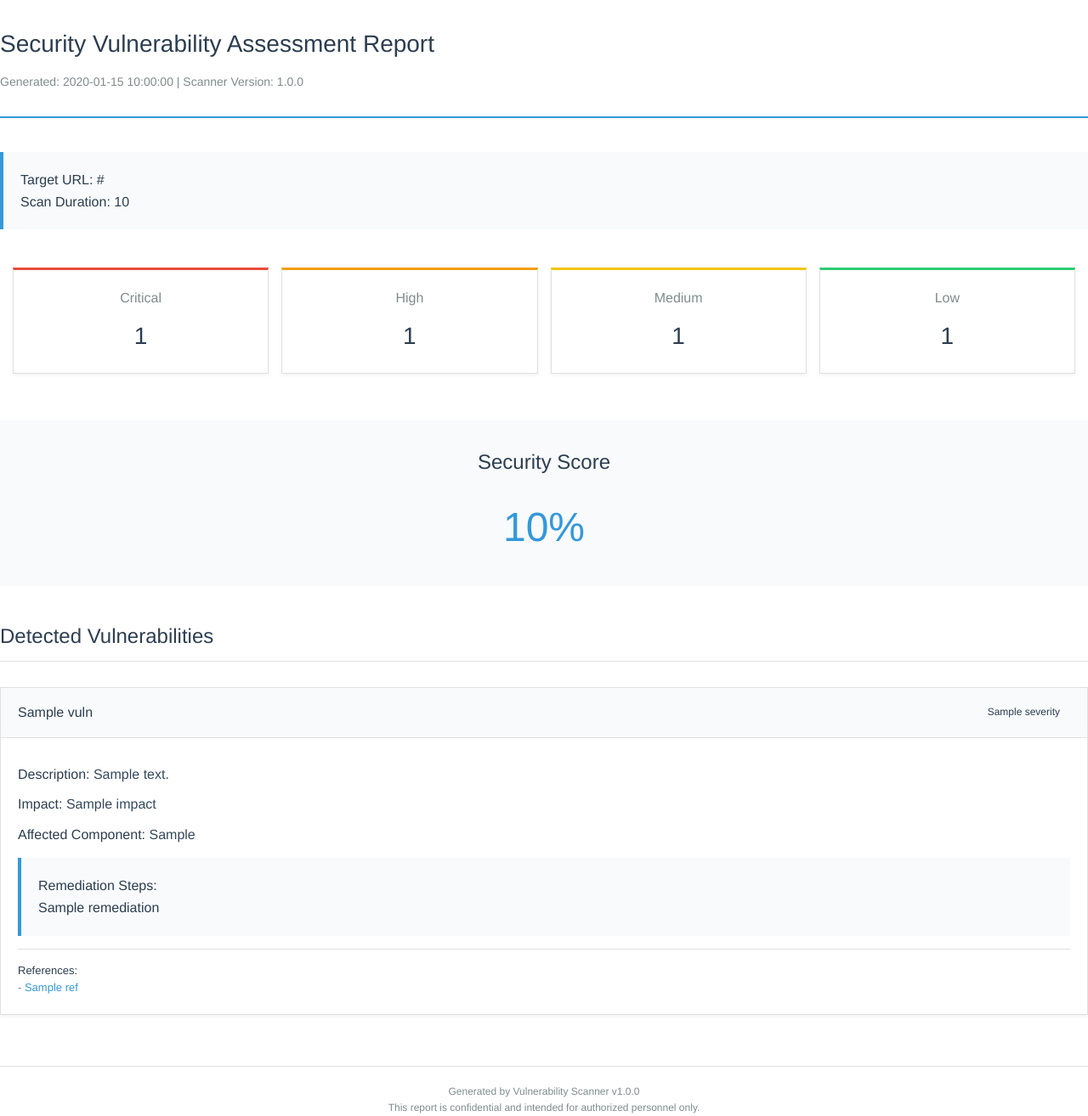
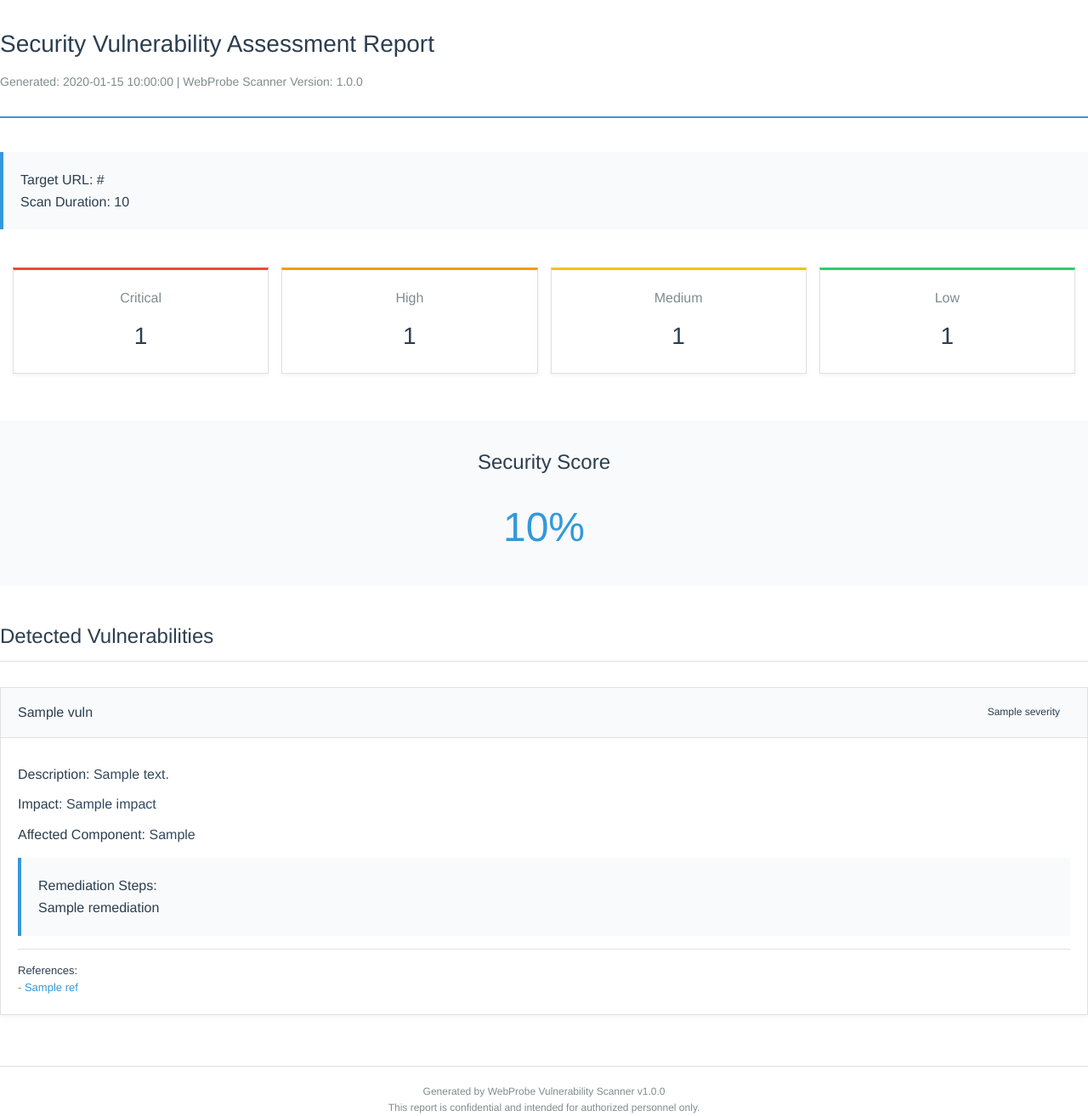
Before and after one commit to AnGrY-Althaf/WebProbe, a Flask app: template templates/report_template.html in a window 1280 px wide. Shown: the whole page at 85% size. Run offline with Flask 3, Linux system fonts and the light colour scheme; the template is opened without the code that fills it: most values are stand-ins (such as "Sample title", 1, 10 or a date in 2020).

Commit message:
report_template.html

```diff
--- a/templates/report_template.html
+++ b/templates/report_template.html
@@ -192,7 +192,7 @@
     <div class="header">
         <h1>Security Vulnerability Assessment Report</h1>
         <div class="meta-info">
-            Generated: {{ current_datetime }} | Scanner Version: 1.0.0
+            Generated: {{ current_datetime }} | WebProbe Scanner Version: 1.0.0
         </div>
     </div>
 
@@ -257,7 +257,7 @@
     </div>
 
     <div class="footer">
-        Generated by Vulnerability Scanner v1.0.0<br>
+        Generated by WebProbe Vulnerability Scanner v1.0.0<br>
         This report is confidential and intended for authorized personnel only.
     </div>
 </body>
```
